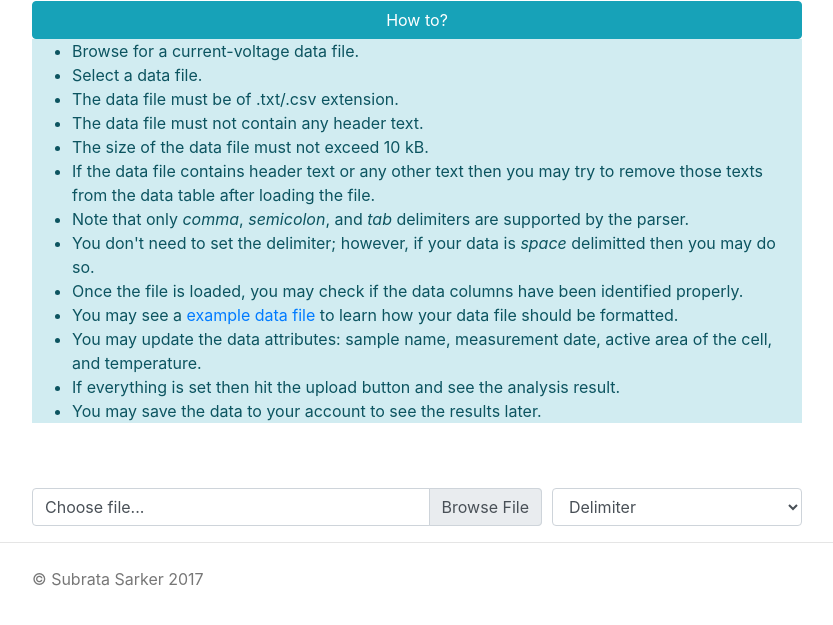
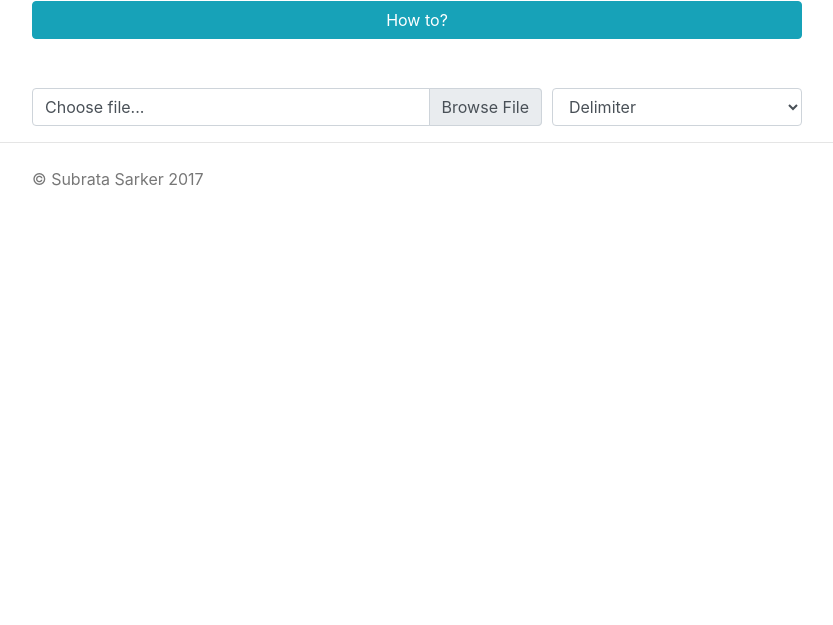
Before and after one commit to picklu/jvanalysis, a Flask app: template jvanalysis/templates/analysis.html in a window 1280 px wide. Shown: the part 95-720 px from the top of the page, without its empty margins (223-1056 px from the left). Run offline with Flask 2, Linux system fonts and the light colour scheme; the template is opened without the code that fills it: most values are stand-ins (such as "Sample title", 1, 10 or a date in 2020); form fields are guessed from the names that the template uses; some libraries are stand-ins or nearby versions.

Commit message:
Keep how to hidden when loading in the analysis

```diff
--- a/jvanalysis/templates/analysis.html
+++ b/jvanalysis/templates/analysis.html
@@ -4,7 +4,7 @@
 <div class="row">
     <div class="col-md-12 content-jumbotron">
         <button data-target="#how-tos" class="btn btn-block btn-info" data-toggle="collapse">How to?</button>
-        <div id="how-tos" class="text-left alert-info collapse show">
+        <div id="how-tos" class="text-left alert-info collapse">
             <ul>
                 <li>Browse for a current-voltage data file.</li>
                 <li>Select a data file.</li>
```
